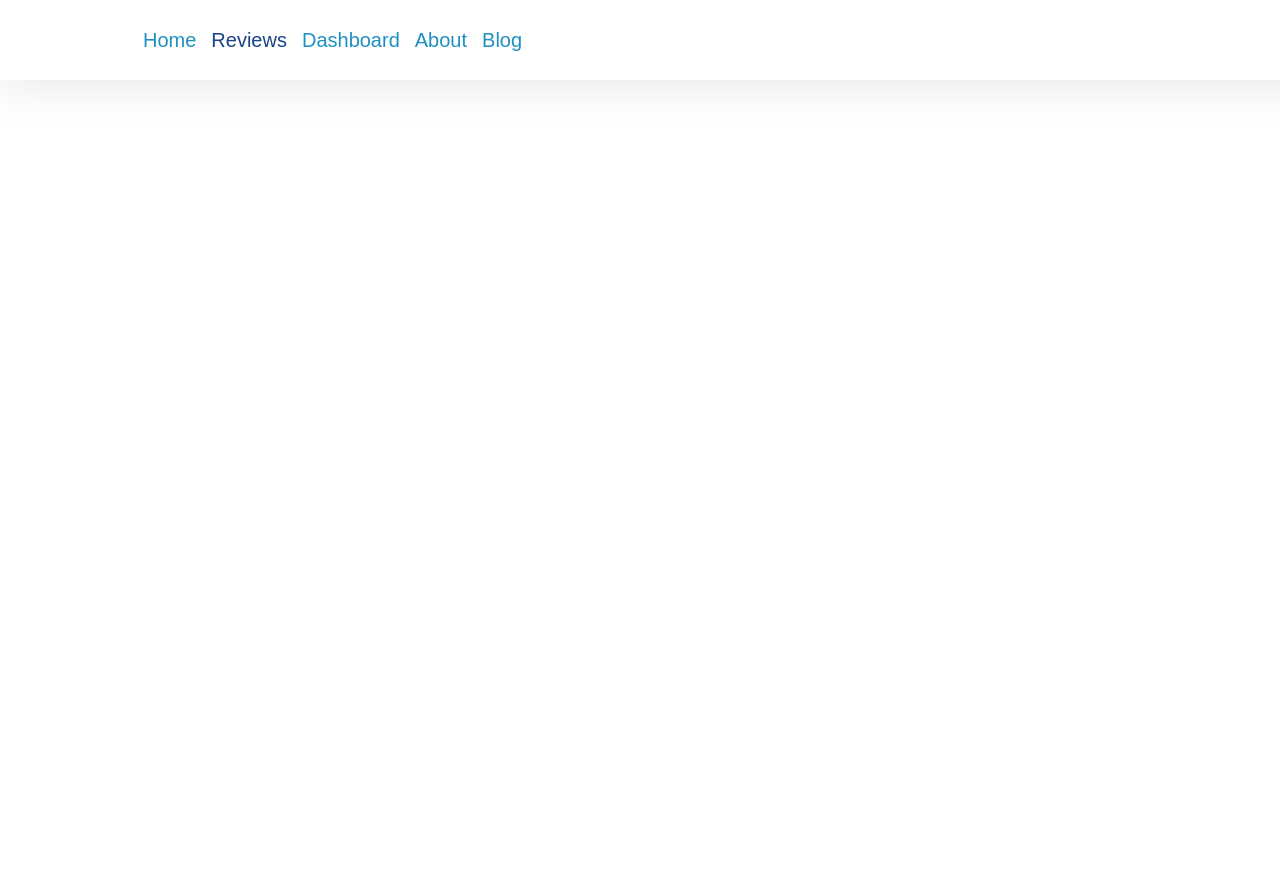
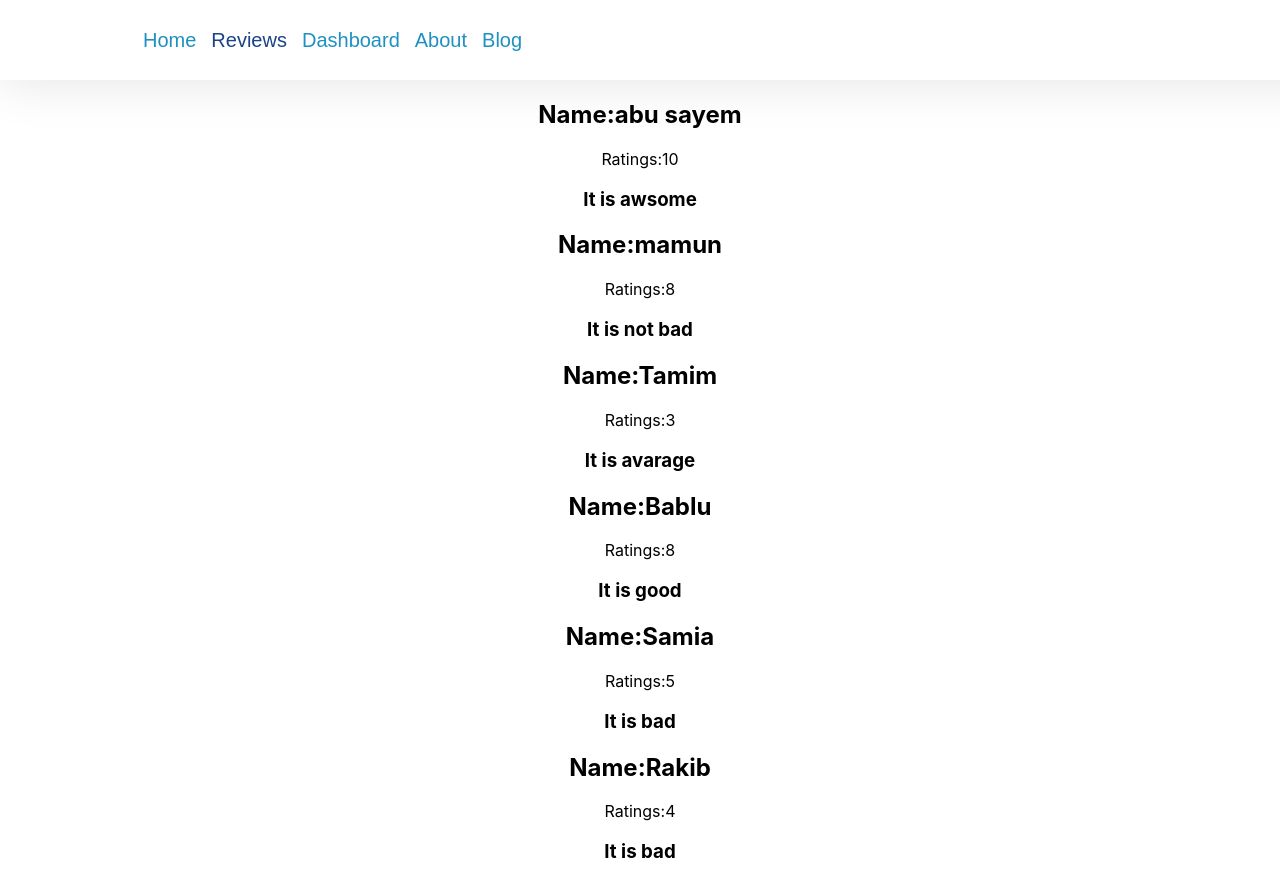
Before and after one commit to Rakib-cloud/burgerking-review-app, a React (Create React App) app: page /reviews in a window 1280 px wide. Shown: the top 882 px of the page. Before the commit the page ends 800 px from the top, so only its background shows below. Built offline with nearby package versions, Linux system fonts and the light colour scheme.

Commit message:
not found ok

```diff
--- a/public/food.json
+++ b/public/food.json
@@ -4,41 +4,41 @@
         "id" :1,
         "name":"abu sayem",
         "ratings":10,
-        "review":"It is awsome"
+        "reviewdetail":"It is awsome"
 
     },
     {
         "id" :2,
         "name":"mamun",
         "ratings":8,
-        "review":"It is not bad"
+        "reviewdetail":"It is not bad"
     },
     {
         "id" :3,
         "name":"Tamim",
         "ratings":3,
-        "review":"It is avarage"
+        "reviewdetail":"It is avarage"
 
     },
     {
         "id" :4,
         "name":"Bablu",
         "ratings":8,
-        "review":"It is good"
+        "reviewdetail":"It is good"
 
     },
     {
         "id" :5,
         "name":"Samia",
         "ratings":5,
-        "review":"It is bad"
+        "reviewdetail":"It is bad"
 
     },
     {
         "id" :6,
         "name":"Rakib",
         "ratings":4,
-        "review":"not good"
+        "reviewdetail":"It is bad"
 
     }
 
--- a/src/App.js
+++ b/src/App.js
@@ -3,6 +3,8 @@ import './App.css';
 import Navbar from "./Components/Navbar/Navbar";
 import { Route, Routes } from 'react-router-dom';
 import Home from './Components/Home/Home';
+import Review from './Components/Review/Review';
+import NotFound from './Components/NotFound/NotFound';
 
 function App() {
   return (
@@ -11,6 +13,8 @@ function App() {
          <Navbar />
          <Routes>
          <Route path="/" element={<Home></Home>} />
+         <Route path="/reviews" element={<Review></Review>} />
+         <Route path="/*" element={<NotFound></NotFound>} ></Route>
 
          </Routes>
     </div>
--- a/src/Components/Home/Home.css
+++ b/src/Components/Home/Home.css
@@ -11,3 +11,12 @@
     display: flex;
     margin-bottom: 100px;
 }
+.button{
+    text-decoration: none;
+    background-color: orange;
+    padding:10px 40px;
+    border-radius: 20px;
+    background-image: linear-gradient(orange,tomato);
+    color:white;
+    font-weight: 700px;
+}
--- a/src/Components/Home/Home.js
+++ b/src/Components/Home/Home.js
@@ -8,6 +8,7 @@ const Home = () => {
               <h1>OH! YEA Burger</h1>
               <h1>I am the KING of BURGER</h1>
               <p>They actually get their name from Hamburg, Germany, home of a cut of beef called the Hamburg steak that eventually evolved into what we now consider hamburgers</p>
+               <button className='button'>Explore More..</button>
           </div>
 
           <div class="half-width">
--- /dev/null
+++ b/src/Components/NotFound/NotFound.css
@@ -0,0 +1,3 @@
+.img-width{
+    width: 50%;
+}
--- /dev/null
+++ b/src/Components/NotFound/NotFound.js
@@ -0,0 +1,13 @@
+import React from 'react';
+import './NotFound.css';
+
+const NotFound = () => {
+    return (
+        <div>
+            <h1>Error 404 Not Found</h1>
+            <img className='img-width' src="https://kicksdigitalmarketing.com/wp-content/uploads/2019/09/iStock-1142986365.jpg" alt="" />
+        </div>
+    );
+};
+
+export default NotFound;
--- /dev/null
+++ b/src/Components/Review/Review.js
@@ -0,0 +1,20 @@
+import React, { useEffect, useState } from 'react';
+import ReviewDetail from '../ReviewDetail/ReviewDetail';
+
+const Review = () => {
+    const [reviews,SetReviews]=useState([]);
+    useEffect(()=>{
+        fetch('food.json').then(res=>res.json()).then(data=>SetReviews(data));
+
+   },[])
+    return (
+        <div>
+
+            {
+                reviews.map(review=><ReviewDetail key={review.id} review={review}></ReviewDetail> )
+            }
+        </div>
+    );
+};
+
+export default Review;
--- /dev/null
+++ b/src/Components/ReviewDetail/ReviewDetail.js
@@ -0,0 +1,14 @@
+import React from 'react';
+
+const ReviewDetail = (props) => {
+    const {name,ratings,reviewdetail}=props.review;
+    return (
+        <div>
+            <h2>Name:{name}</h2>
+            <p>Ratings:{ratings}</p>
+            <h3>{reviewdetail}</h3>
+        </div>
+    );
+};
+
+export default ReviewDetail;
```
